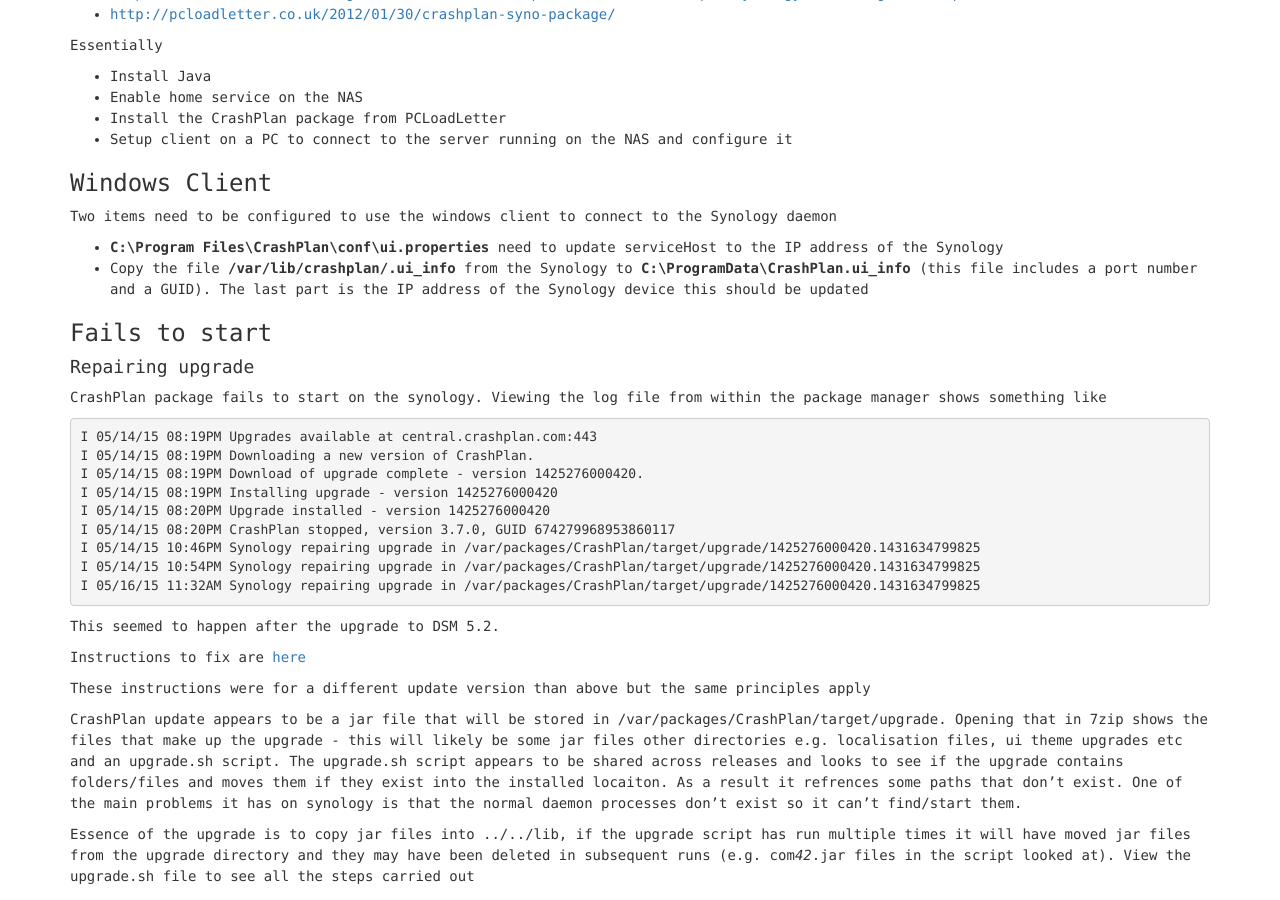
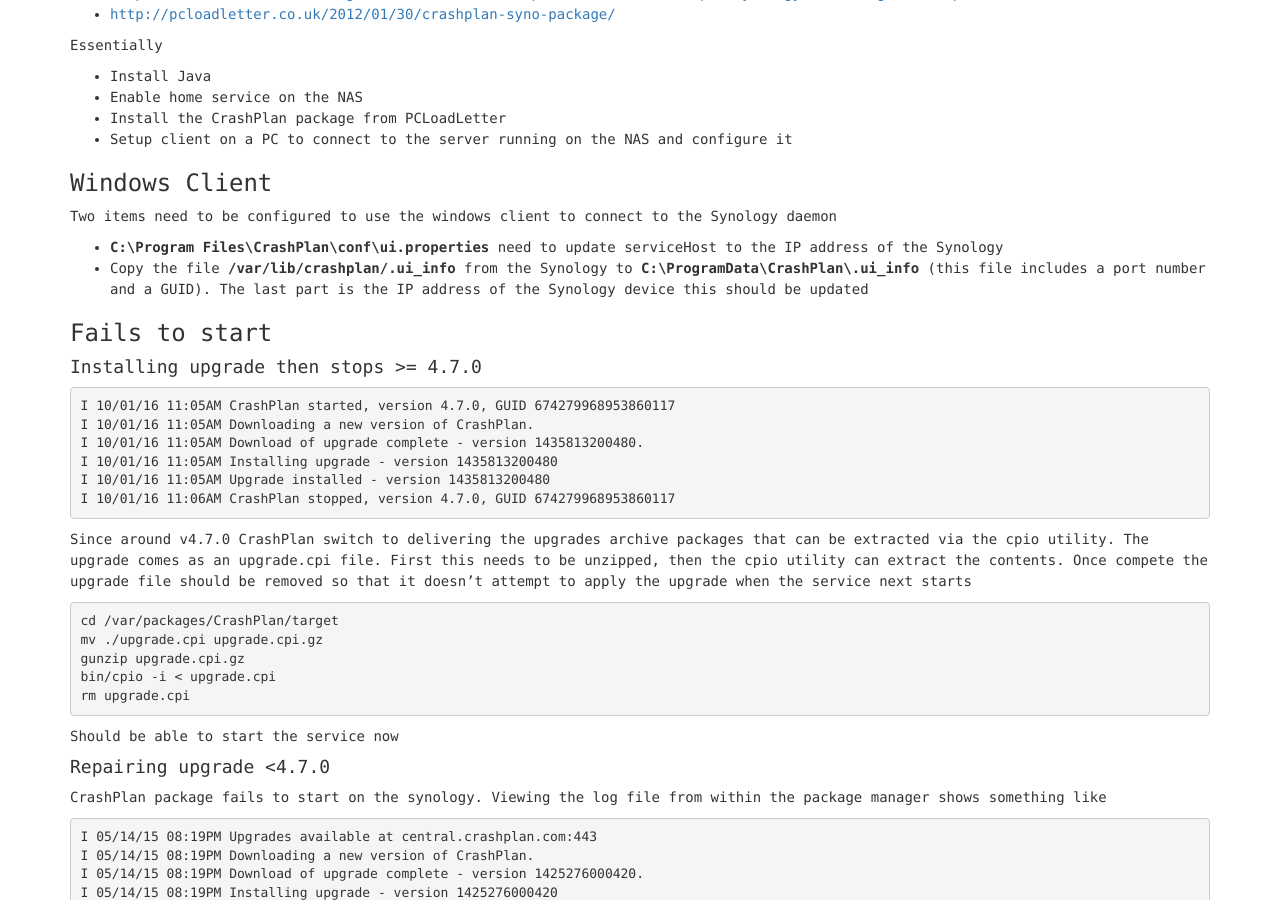
Before and after one commit to cpaton/notebook, a Jekyll site: the page built from _synology/crash-plan.md, in a window 1280 px wide and 900 px high, scrolled down 283 px. Built offline with Jekyll 4.4.1, drawn with Linux system fonts in a browser that asks for light colours.

Commit message:
update to fix crashplan on synology

```diff
--- a/_synology/crash-plan.md
+++ b/_synology/crash-plan.md
@@ -19,11 +19,34 @@ Essentially
 Two items need to be configured to use the windows client to connect to the Synology daemon
 
 * **C:\Program Files\CrashPlan\conf\ui.properties** need to update serviceHost to the IP address of the Synology
-* Copy the file **/var/lib/crashplan/.ui_info** from the Synology to **C:\ProgramData\CrashPlan\.ui_info** (this file includes a port number and a GUID). The last part is the IP address of the Synology device this should be updated
+* Copy the file **/var/lib/crashplan/.ui_info** from the Synology to **C:\ProgramData\CrashPlan\\.ui_info** (this file includes a port number and a GUID). The last part is the IP address of the Synology device this should be updated
 
 ### Fails to start
 
-#### Repairing upgrade
+#### Installing upgrade then stops >= 4.7.0
+
+<pre>
+I 10/01/16 11:05AM CrashPlan started, version 4.7.0, GUID 674279968953860117
+I 10/01/16 11:05AM Downloading a new version of CrashPlan.
+I 10/01/16 11:05AM Download of upgrade complete - version 1435813200480.
+I 10/01/16 11:05AM Installing upgrade - version 1435813200480
+I 10/01/16 11:05AM Upgrade installed - version 1435813200480
+I 10/01/16 11:06AM CrashPlan stopped, version 4.7.0, GUID 674279968953860117
+</pre>
+
+Since around v4.7.0 CrashPlan switch to delivering the upgrades archive packages that can be extracted via the cpio utility.  The upgrade comes as an upgrade.cpi file.  First this needs to be unzipped, then the cpio utility can extract the contents.  Once compete the upgrade file should be removed so that it doesn't attempt to apply the upgrade when the service next starts
+
+{% highlight shell %}
+cd /var/packages/CrashPlan/target
+mv ./upgrade.cpi upgrade.cpi.gz
+gunzip upgrade.cpi.gz
+bin/cpio -i < upgrade.cpi
+rm upgrade.cpi
+{% endhighlight %}
+
+Should be able to start the service now
+
+#### Repairing upgrade <4.7.0
 
 CrashPlan package fails to start on the synology. Viewing the log file from within the package manager shows something like
 
```
